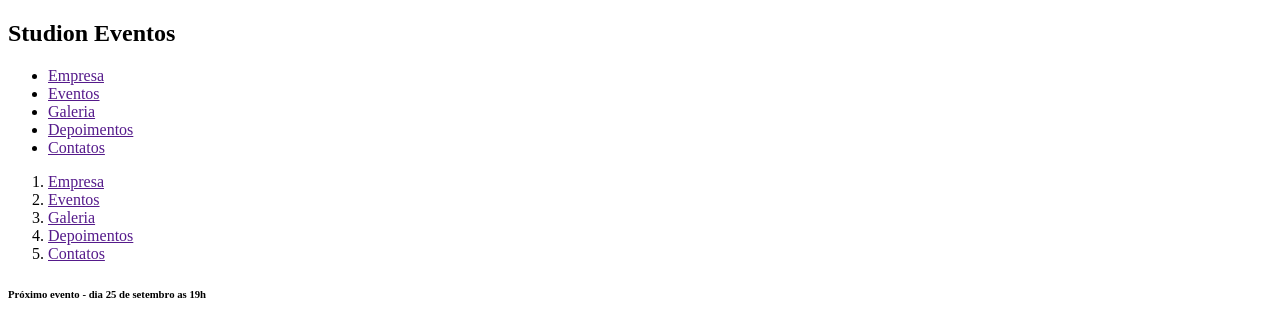
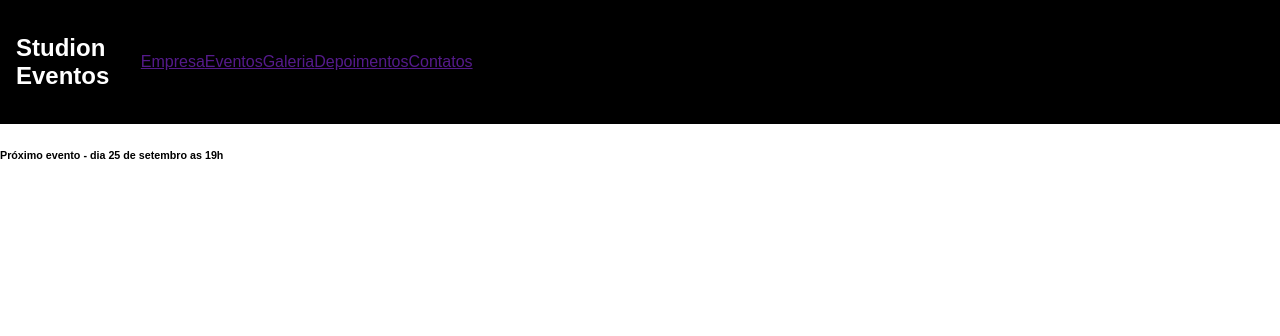
Before and after one commit to leonardob0rges/StudiOn, a website: page src/index.html in a window 1280 px wide. Drawn offline with Linux system fonts and the light colour scheme.

Commit message:
adicionando css e live-server

```diff
--- a/index.html
+++ b/src/index.html
@@ -6,11 +6,12 @@
     <meta http-equiv="X-UA-Compatible" content="IE=edge">
     <meta name="viewport" content="width=device-width, initial-scale=1.0">
     <title>StudiOn</title>
+    <link rel="stylesheet" href="style.css">
 </head>
 
 <body>
 
-    <nav>
+    <nav class="navbar">
         <h1>Studi<span>on</span> <span>Eventos</span></h1>
 
         <ul>
@@ -31,23 +32,6 @@
             </li>
         </ul>
 
-        <ol>
-            <li>
-                <a href="">Empresa</a>
-            </li>
-            <li>
-                <a href="">Eventos</a>
-            </li>
-            <li>
-                <a href="">Galeria</a>
-            </li>
-            <li>
-                <a href="">Depoimentos</a>
-            </li>
-            <li>
-                <a href="">Contatos</a>
-            </li>
-        </ol>
     </nav>
 
     <header>
--- /dev/null
+++ b/src/style.css
@@ -0,0 +1,44 @@
+/*@import url('mont serrat google');
+*/
+*{
+    box-sizing: border-box; /* garante que não tenha a barra horizontal */
+}
+
+
+:root{
+    font-family: 'Montserrat', sans-serif;
+    font-size: 16px;
+}
+
+body{
+    margin: 0;
+    padding-top: 7.75rem;
+}
+
+ul{
+    display: flex;
+    list-style: none; /* desabilita bolinha (estilo da lista */
+    padding-left: 0;
+}
+
+
+.navbar{
+    position: fixed;
+    display: grid;
+    grid-template-columns: 1fr 9fr;
+    align-items: center;
+    top: 0;
+    left: 0;
+
+
+    width: 100vw; /* define 100 view width*/
+    height: 7.75rem; /* altura do navbar*/
+    padding: 0 1rem; /* define 1rem de espaçamento interno para direita e esquerda*/
+
+
+    background-color: #000;
+    color: #fff;
+
+
+
+}
```
Also changed, not shown: package.json (added, +20 -0 lines).
